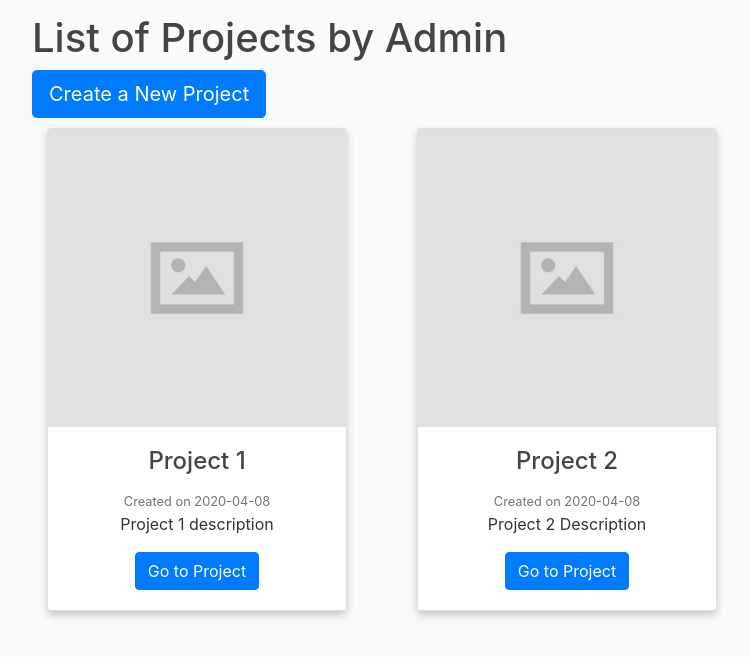
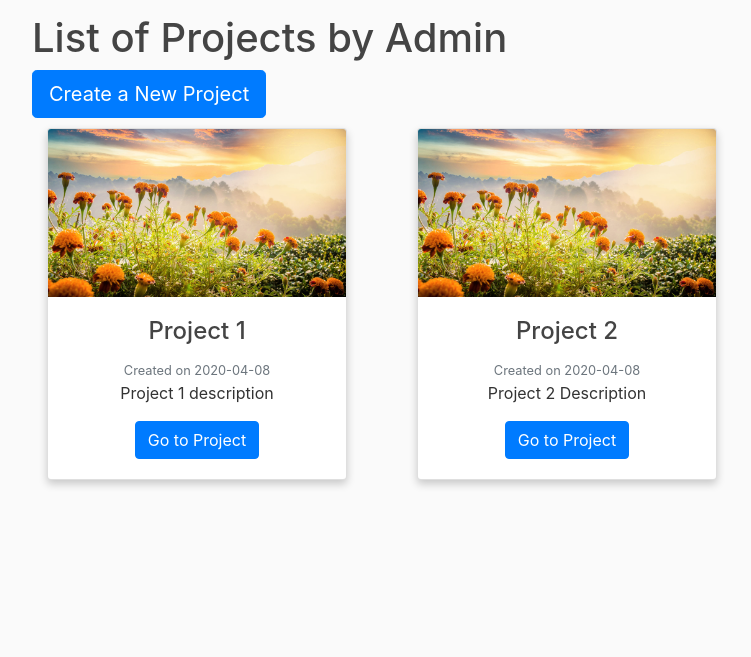
Before and after one commit to crossa95/scrumptious, a Flask app: a page that uses PagesInFlask/app/templates/myprojects.html in a window 1280 px wide. Shown: the part 66-723 px from the top of the page, without its empty margins (53-804 px from the left). Run offline with Flask 2, Linux system fonts and the light colour scheme; a user stored in the database is signed in; data comes from the database, SQL or seed files in the repository; some libraries are stand-ins or nearby versions.

Commit message:
Add files via upload

```diff
--- a/PagesInFlask/app/templates/myprojects.html
+++ b/PagesInFlask/app/templates/myprojects.html
@@ -11,7 +11,7 @@
       {% for project in projects %}
       <div class="col-4">
         <div class="card" style="width:300px">
-          <img class="card-img-top" src="{{url_for('static', filename='project_pics/default.jpg')}}" alt="Card image">
+          <img class="card-img-top" src="{{url_for('static', filename='project_pics/project_pic.jpg')}}" alt="Card image">
           <div class="card-body">
             <h4 class="card-title"> {{ project.title }} </h4>
 
```
